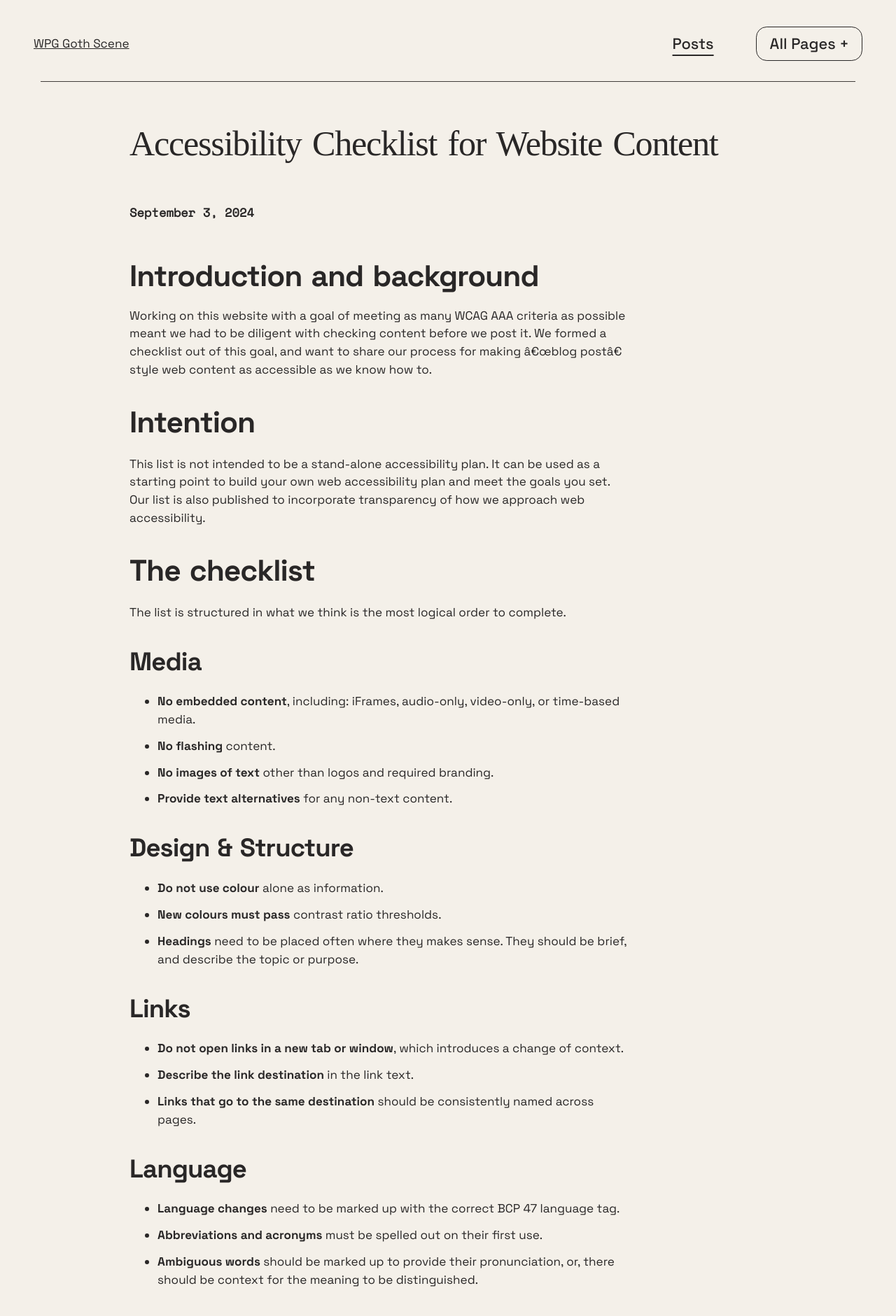
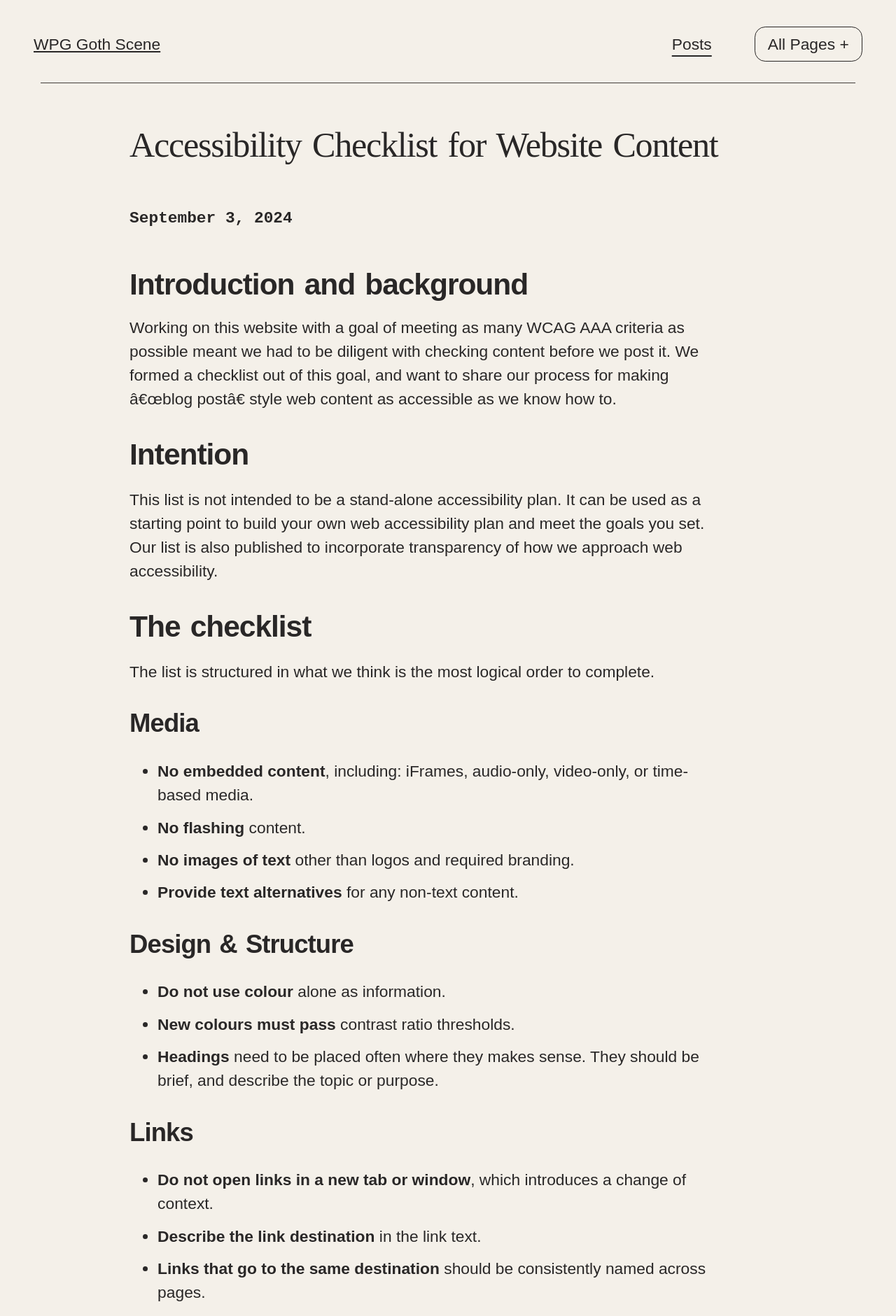
Before and after one commit to jdmghost/wpg-goth-scene, a Jekyll site: the page built from _posts/2024-08-31-accessibility-checklist-for-website-content.md, in a window 1280 px wide. Shown: the top 1881 px of the page at 70% size. Built offline with Jekyll 4.4.1, drawn with Linux system fonts in a browser that asks for light colours; some web fonts are replaced.

Commit message:
Update typography

```diff
--- a/_includes/header.html
+++ b/_includes/header.html
@@ -18,7 +18,7 @@
 
         <link rel="preconnect" href="https://fonts.googleapis.com">
         <link rel="preconnect" href="https://fonts.gstatic.com" crossorigin>
-        <link href="https://fonts.googleapis.com/css2?family=Pirata+One&family=Space+Grotesk:wght@300..700&family=Space+Mono&display=swap" rel="stylesheet">
+        <link href="https://fonts.googleapis.com/css2?family=Grenze+Gotisch:wght@100..900&family=UnifrakturMaguntia&display=swap" rel="stylesheet">
     </head>
 
     <body>
--- a/_sass/1-variables.scss
+++ b/_sass/1-variables.scss
@@ -18,9 +18,9 @@
 $not-black: #413D3A;
 
 /* ~~~~~~~~~~~~~~~~~~~~~ typography */
-$sans: "Space Grotesk", sans-serif;
+$normal: "Grenze Gotisch", sans-serif;
 $mono: "Space Mono", monospace;
-$blackletter: "Pirata One", serif;
+$blackletter: "UnifrakturMaguntia", serif;
 
 /* ~~~~~~~~~~~~~~~~~~~~~ other */
 $easing: cubic-bezier(0.83, 0, 0.17, 1);
--- a/_sass/2-global.scss
+++ b/_sass/2-global.scss
@@ -6,7 +6,7 @@
     }
 
     @media screen and (min-width: $desktop) {
-        font-size: 1rem;
+        font-size: 1.1rem;
     }
 }
 
@@ -48,7 +48,6 @@
     display: inline-block;
     background: transparent;
     border: 1px solid $black;
-    font-size: 1.438rem;
     font-weight: 500;
     padding: 0.45rem 1.2rem;
     border-radius: 1rem;
--- a/_sass/2-typography.scss
+++ b/_sass/2-typography.scss
@@ -1,12 +1,12 @@
 * {
-    font-family: "Space Grotesk", sans-serif;
+    font-family: $normal;
     font-optical-sizing: auto;
-    font-weight: 400;
+    font-weight: 300;
     font-style: normal;
-    font-size: 1.125rem;
+    font-size: 1.5rem;
 
     @media screen and (max-width: $mobile) {
-        font-size: 1.3rem;
+        font-size: 1.7rem;
     }
 }
 
@@ -45,7 +45,7 @@
     h4,
     h5,
     h6 {
-        font-family: $sans;
+        font-family: $normal;
         font-weight: bold;
         margin: 2rem 0 1rem 0;
     }
@@ -70,13 +70,9 @@
         font-size: 1.8rem;
     }
 
-    h5 {
+    h5,
+    h6 {
         font-size: 1.3rem;
-    }
-
-    h6 {
-        font-family: $mono;
-        text-transform: uppercase;
     }
 
     a {
--- a/_sass/3-header-footer.scss
+++ b/_sass/3-header-footer.scss
@@ -66,7 +66,6 @@
 
         a {
             font-weight: 500;
-            font-size: 1.438rem;
             text-underline-offset: 0.5rem;
             transition: all .3s ease-in-out;
 
@@ -82,7 +81,6 @@
             position: absolute;
             z-index: 3;
             background-color: $black;
-            font-size: 1.05rem;
             padding: 1.2rem 2.3rem;
             border-radius: 2rem;
             top: 4rem;
@@ -140,19 +138,3 @@
         }
     }
 }
-
-
-.footer__container {
-    // if we ever want to have more than one item in the footer, we're prepared
-    display: flex;
-    justify-content: space-between;
-
-    p {
-        font-family: $mono;
-        font-size: 1rem;
-
-        @media screen and (max-width: $mobile) {
-            font-size: 1.125rem;
-        }
-    }
-}
```
